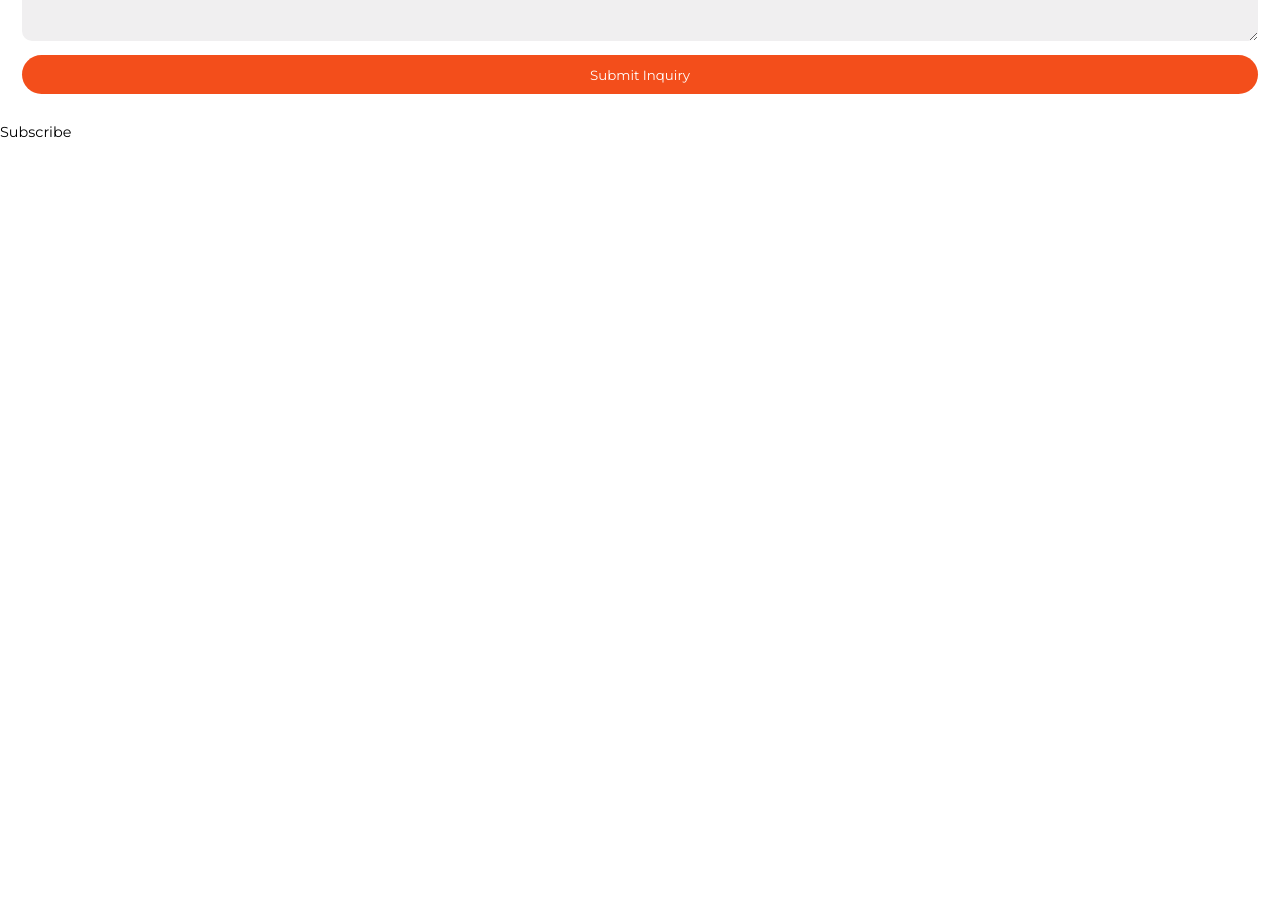
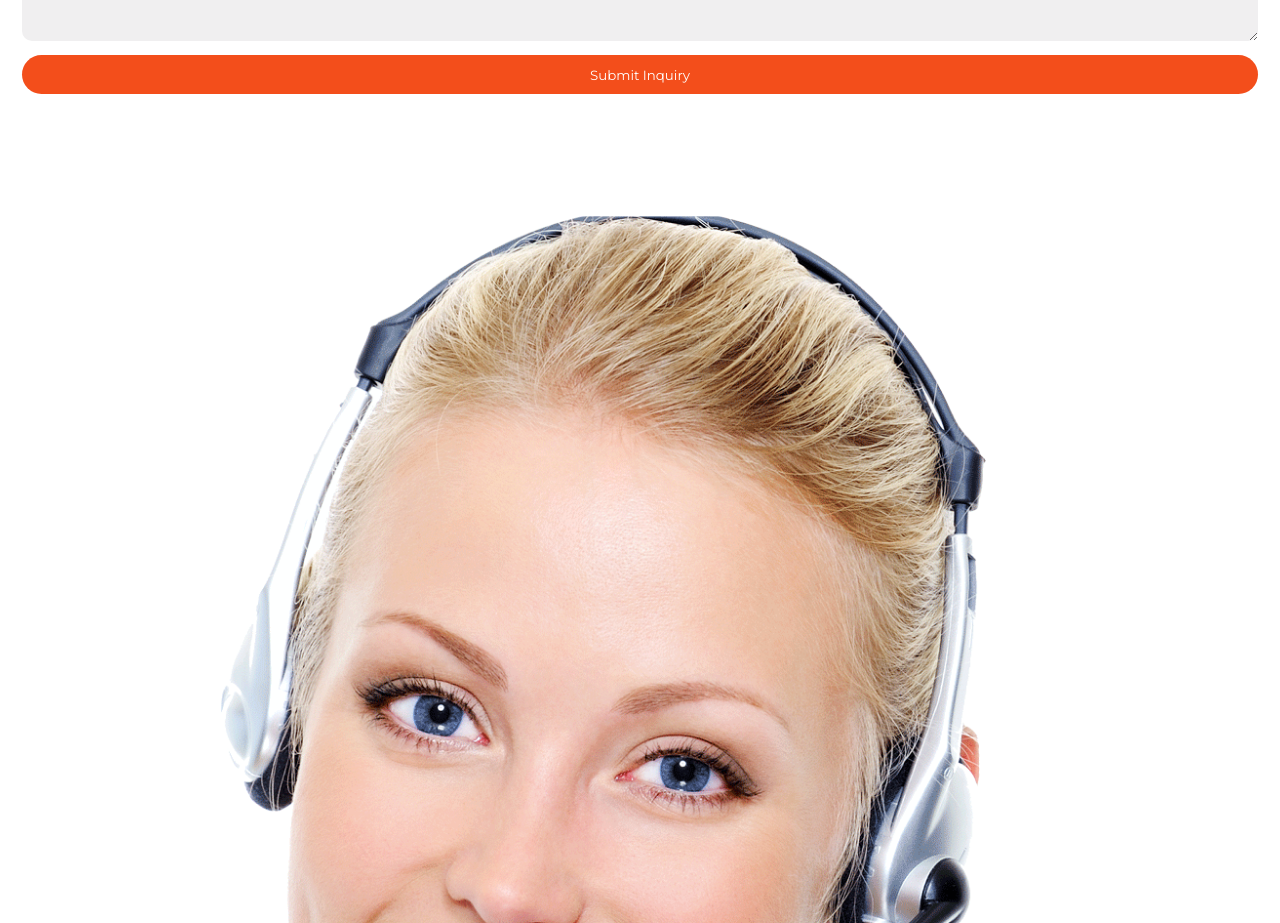
Before and after one commit to AhmedSaadRF/Trips-Website, a React (Vite) app: page / in a window 1280 px wide. Shown: the part 7140-8063 px from the top of the page. Before the commit the page ends 7281 px from the top, so only its background shows below. Built offline with nearby package versions, Linux system fonts and the light colour scheme.

Commit message:
Upload Project

```diff
--- a/src/components/Subscribe/Subscribe.jsx
+++ b/src/components/Subscribe/Subscribe.jsx
@@ -1,10 +1,18 @@
 import React from 'react'
 import "./Subscribe.css"
+import image from '../../Assets/pngwing.com.png'
 
 export default function Subscribe() {
   return (
-    <div>
-      Subscribe
+    <div className='subscribe section container'>
+      <div className="secContainer grid">
+        <img src={image} alt="Div Image" />
+        <div className="textDiv">
+          <h4>Best Way To Start Your Journey!</h4>
+          <p>We offer personalized itineraries tailored to individual preferences and interests.</p>
+          <button className='btn'>Start Here</button>
+        </div>
+      </div>
     </div>
   )
 }
```
